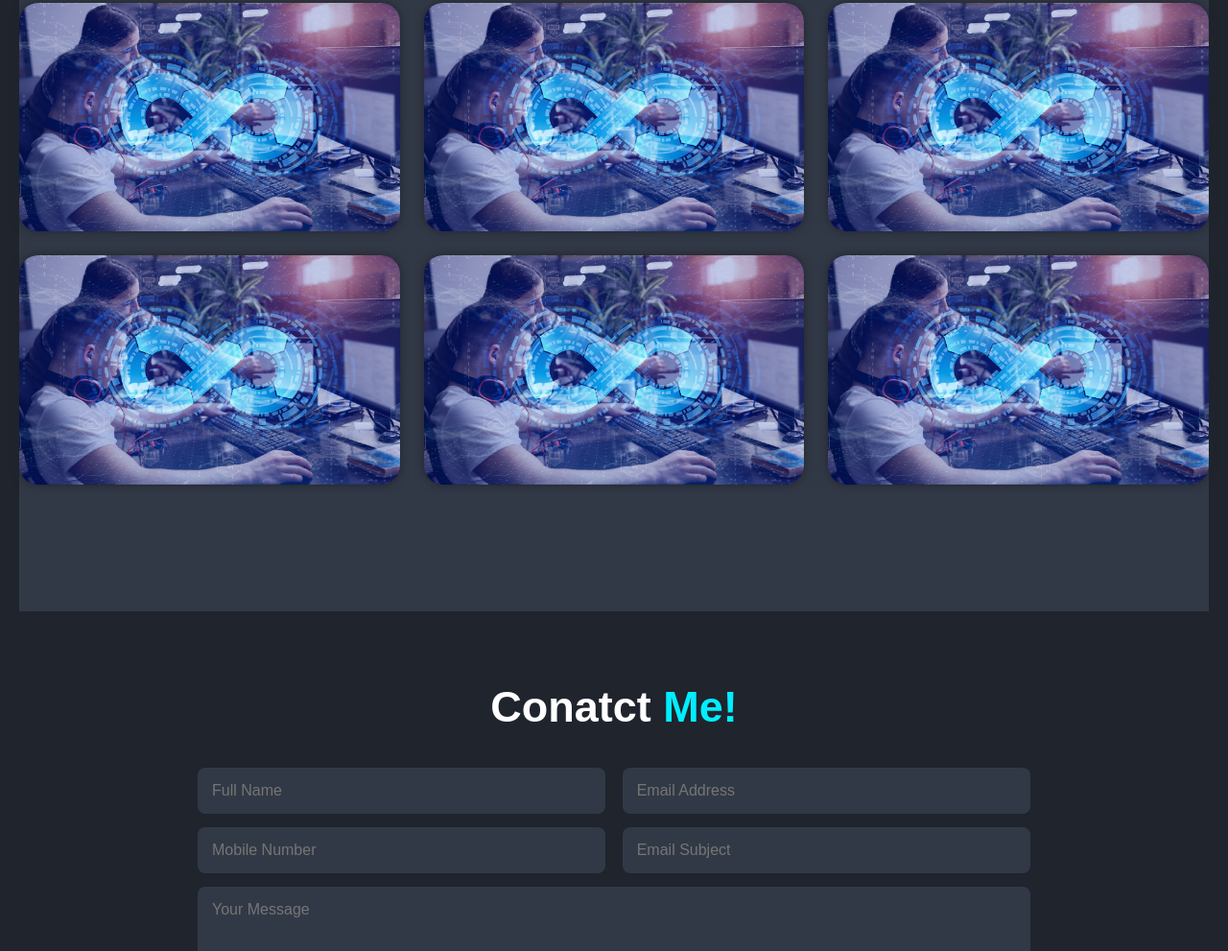
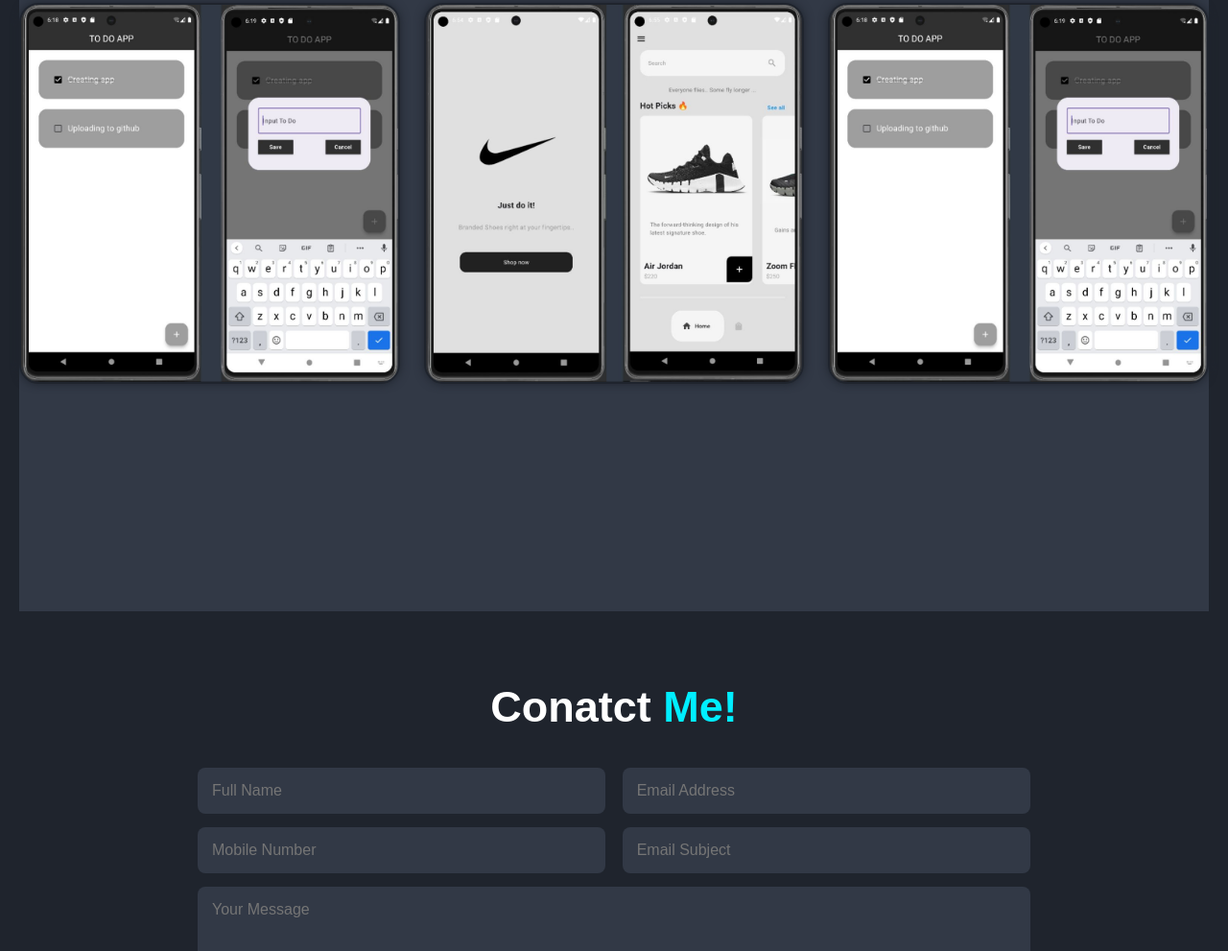
Before and after one commit to SandunC000/SandunC000.github.io, a plain HTML site: page index.html in a window 1280 px wide. Shown: the part 2563-3554 px from the top of the page at 96% size. Drawn offline with nearby package versions, Linux system fonts and the light colour scheme.

Commit message:
3rd commit

```diff
--- a/css/style.css
+++ b/css/style.css
@@ -90,9 +90,11 @@ section {
 	0% {
 		transform: translateY(0);
 	}
+
 	50% {
 		transform: translateY(-2.4rem);
 	}
+
 	100% {
 		transform: translateY(0);
 	}
@@ -218,7 +220,6 @@ span {
 
 .services-container .services-box:hover {
 	border-color: var(--main-color);
-	transform: scale(1.05);
 }
 
 .services-box i {
@@ -256,6 +257,12 @@ span {
 	box-shadow: 0 0 1rem var(--bg-color);
 	overflow: hidden;
 	display: flex;
+	border: 0.2rem solid var(--bg-color);
+}
+
+.portfolio-container .portfolio-box:hover {
+	border-color: var(--main-color);
+	transform: scale(1.05);
 }
 
 .portfolio-box img {
@@ -273,7 +280,7 @@ span {
 	left: 0;
 	width: 100%;
 	height: 100%;
-	background: linear-gradient(rgba(0, 0, 0, 0.1), var(--main-color));
+	background: linear-gradient(rgba(0, 0, 0, 0.5), var(--bg-color));
 	display: flex;
 	justify-content: center;
 	align-items: center;
@@ -499,6 +506,7 @@ span {
 	.home-img img {
 		width: 90vw;
 	}
+
 	.about-img img {
 		width: 90vw;
 	}
--- a/index.html
+++ b/index.html
@@ -44,7 +44,12 @@
                         <i class="bx bxl-linkedin"></i>
                     </a>
                 </div>
-                <a href="#" class="btn">Download CV</a>
+                <a
+                    a
+                    href="https://drive.google.com/uc?export=download&id=15G_W_dp93uS3h5l1BjklvKnRDY80iNY6"
+                    target="_blank"
+                    class="btn"
+                >Download CV</a>
             </div>
             <div class="home-img">
                 <img src="images/logo.jpg" alt="Logo">
@@ -105,83 +110,37 @@
             </h2>
             <div class="portfolio-container">
                 <div class="portfolio-box">
-                    <img src="images/pic.jpg" alt="">
+                    <img src="images/To_Do_App_Flutter.jpg" alt="">
                     <div class="portfolio-layer">
-                        <h4>Web Design</h4>
+                        <h4>To Do App (Flutter)</h4>
                         <p>
-                            Lorem ipsum, dolor sit amet consectetur adipisicing elit. Quisquam, nemo ea.
-                        Ex minima, sequi sed ratione iste nam soluta dolorem expedita! Fugiat amet veniam
-                        sunt deleniti, neque voluptatibus ratione aliquid!
+                            This app is a simple To-Do application equipped with CRUD functionalities, and it leverages the power of Redux.
                         </p>
-                        <a href="#">
+                        <a href="https://github.com/SandunC000/To-Do-App-Flutter-" target="_blank">
                             <i class="bx bx-link-external"></i>
                         </a>
                     </div>
                 </div>
                 <div class="portfolio-box">
-                    <img src="images/pic.jpg" alt="">
+                    <img src="images/E-Commercer_App_Flutter.jpg" alt="">
                     <div class="portfolio-layer">
-                        <h4>Web Design</h4>
+                        <h4>E-Commerce App (Flutter)</h4>
                         <p>
-                            Lorem ipsum, dolor sit amet consectetur adipisicing elit. Quisquam, nemo ea.
-                        Ex minima, sequi sed ratione iste nam soluta dolorem expedita! Fugiat amet veniam
-                        sunt deleniti, neque voluptatibus ratione aliquid!
+                            This stands as an E-Commerce application of moderate complexity, complete with a shopping cart feature.
                         </p>
-                        <a href="#">
+                        <a href="https://github.com/SandunC000/E-Commerce-App-with-Flutter" target="_blank">
                             <i class="bx bx-link-external"></i>
                         </a>
                     </div>
                 </div>
                 <div class="portfolio-box">
-                    <img src="images/pic.jpg" alt="">
+                    <img src="images/To_Do_App_Flutter.jpg" alt="">
                     <div class="portfolio-layer">
-                        <h4>Web Design</h4>
+                        <h4>News App (Flutter)</h4>
                         <p>
-                            Lorem ipsum, dolor sit amet consectetur adipisicing elit. Quisquam, nemo ea.
-                        Ex minima, sequi sed ratione iste nam soluta dolorem expedita! Fugiat amet veniam
-                        sunt deleniti, neque voluptatibus ratione aliquid!
+                            It's a news app with a login page where you can register or log in with Google. Working on adding Apple login and a user account page.
                         </p>
-                        <a href="#">
-                            <i class="bx bx-link-external"></i>
-                        </a>
-                    </div>
-                </div>
-                <div class="portfolio-box">
-                    <img src="images/pic.jpg" alt="">
-                    <div class="portfolio-layer">
-                        <h4>Web Design</h4>
-                        <p>
-                            Lorem ipsum, dolor sit amet consectetur adipisicing elit. Quisquam, nemo ea.
-                        Ex minima, sequi sed ratione iste nam soluta dolorem expedita! Fugiat amet veniam
-                        sunt deleniti, neque voluptatibus ratione aliquid!
-                        </p>
-                        <a href="#">
-                            <i class="bx bx-link-external"></i>
-                        </a>
-                    </div>
-                </div>
-                <div class="portfolio-box">
-                    <img src="images/pic.jpg" alt="">
-                    <div class="portfolio-layer">
-                        <h4>Web Design</h4>
-                        <p>
-                            Lorem ipsum, dolor sit amet consectetur adipisicing elit. Quisquam, nemo ea.
-                        Ex minima, sequi sed ratione iste nam soluta dolorem expedita! Fugiat amet veniam
-                        sunt deleniti, neque voluptatibus ratione aliquid!
-                        </p>
-                        <a href="#">
-                            <i class="bx bx-link-external"></i>
-                        </a>
-                    </div>
-                </div>
-                <div class="portfolio-box">
-                    <img src="images/pic.jpg" alt="">
-                    <div class="portfolio-layer">
-                        <h4>Web Design</h4>
-                        <p>
-                            Lorem ipsum, dolor sit amet consectetur adipisicing elit.
-                        </p>
-                        <a href="#">
+                        <a href="https://github.com/SandunC000/News_App_with_Login_Page" target="_blank">
                             <i class="bx bx-link-external"></i>
                         </a>
                     </div>
--- a/js/scripts.js
+++ b/js/scripts.js
@@ -31,8 +31,6 @@ window.onscroll = () => {
     navbar.classList.remove('active');
 };
 
-
-
 ScrollReveal({
     distance: '80px',
     duration: 2000,
@@ -43,8 +41,6 @@ ScrollReveal().reveal('.home-img, .services-container, .portfolio-box, .contact
 ScrollReveal().reveal('.home-content h1, .about-img', { origin: 'left' });
 ScrollReveal().reveal('.home-content p, .about-content', { origin: 'right' });
 
-
-
 const typed = new Typed('.multiple-text', {
     strings: [' Flutter Developer', ' Blogger', ' Music Enthusiastic'],
     typeSpeed: 100,
```
Also changed, not shown: images/E-Commercer_App_Flutter.jpg (added), images/To_Do_App_Flutter.jpg (added).
